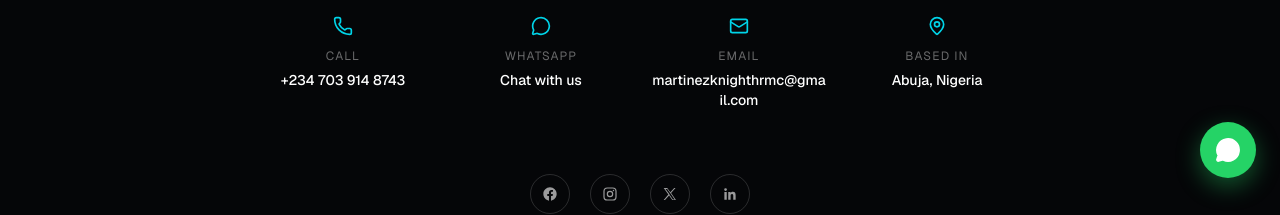
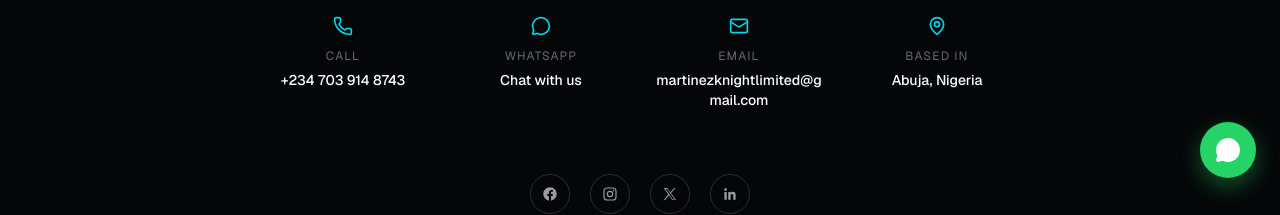
Before and after one commit to MartinezKnight/martinez-knight, a React (Vite) app: page /contact in a window 1280 px wide. Shown: the part 598-813 px from the top of the page. Built offline with nearby package versions, Linux system fonts and the light colour scheme; no server answers.

Commit message:
Use current Martinez Knight contact email

```diff
--- a/src/pages/Contact.tsx
+++ b/src/pages/Contact.tsx
@@ -113,10 +113,10 @@ export default function Contact() {
             <p className="text-white/40 text-xs uppercase tracking-widest mb-1.5">WhatsApp</p>
             <p className="text-white text-sm font-medium">Chat with us</p>
           </a>
-          <a href="mailto:martinezknighthrmc@gmail.com" className="text-center hover:opacity-80 transition-opacity">
+          <a href="mailto:martinezknightlimited@gmail.com" className="text-center hover:opacity-80 transition-opacity">
             <Mail size={20} className="text-cyan mx-auto mb-3" />
             <p className="text-white/40 text-xs uppercase tracking-widest mb-1.5">Email</p>
-            <p className="text-white text-sm font-medium break-all">martinezknighthrmc@gmail.com</p>
+            <p className="text-white text-sm font-medium break-all">martinezknightlimited@gmail.com</p>
           </a>
           <div className="text-center">
             <MapPin size={20} className="text-cyan mx-auto mb-3" />
```
